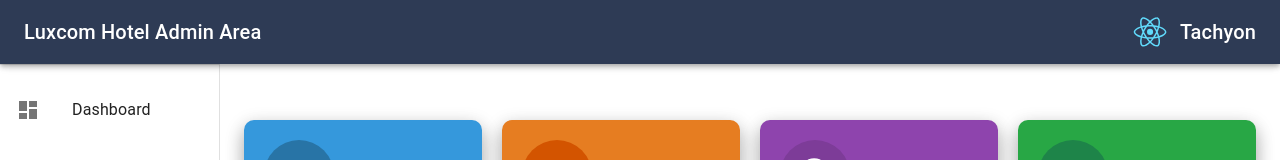
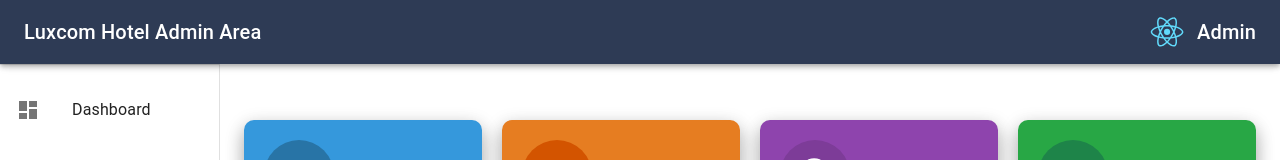
Before and after one commit to abdullai-t/luxcom-admin, a React (Create React App) app: page / in a window 1280 px wide. Shown: the top 160 px of the page. Built offline with nearby package versions, Linux system fonts and the light colour scheme; no server answers; sample sign-in values are in the browser's storage.

Commit message:
Update SideBar.js
hh

```diff
--- a/src/reusables/SideBar.js
+++ b/src/reusables/SideBar.js
@@ -209,7 +209,7 @@ function SideBar({ component: Component, ...rest }) {
             >
               <Avatar alt="avatar" src={img} className={classes.left} />
               <Typography variant="h6" noWrap>
-                Tachyon
+                Admin
               </Typography>
             </IconButton>
           </div>
```
